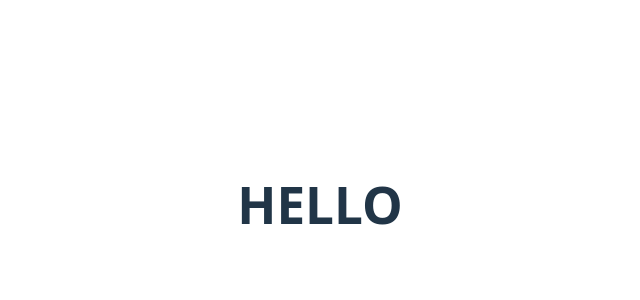
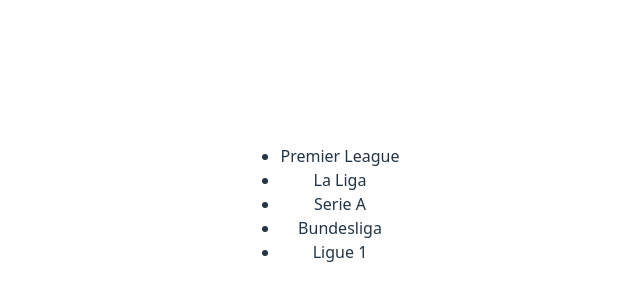
Before and after one commit to nadavpas/football-league, a React (Vite) app in the folder football-league/: page / in a window 1280 px wide. Shown: the part 196-496 px from the top of the page, without its empty margins (320-960 px from the left). Built offline with nearby package versions, Linux system fonts and the light colour scheme.

Commit message:
listing 5 leagues

```diff
--- a/football-league/src/App.tsx
+++ b/football-league/src/App.tsx
@@ -1,8 +1,11 @@
 import {fetchTeams} from './utils/teams'
 import './App.css'
+import { useState } from 'react';
 
 function App() {
-  const leagues = {
+  const [teams,setTeams] = useState([]);
+  const [league,setLeague] = useState("Premier League");
+  const leaguesList = {
     "Premier League": 4328,
     "La Liga": 4335,
     "Serie A": 4332,
@@ -11,9 +14,12 @@
   };
 
 
-
   return (
-    <h1>HELLO</h1>
+    <ul>
+      {Object.keys(leaguesList).map(league => (
+        <li>{league}</li>
+      ))}
+    </ul>
   )
 }
 
```
